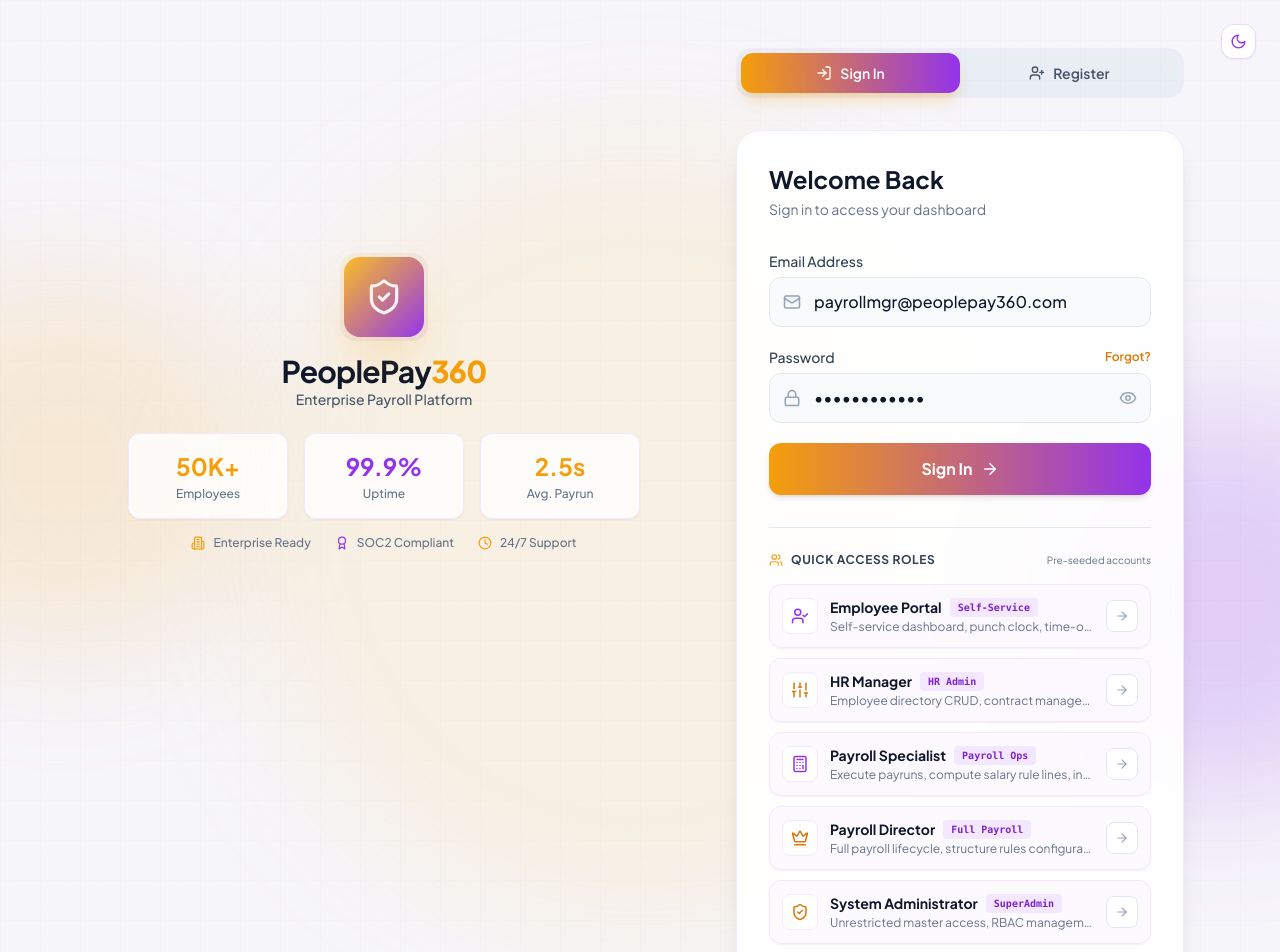
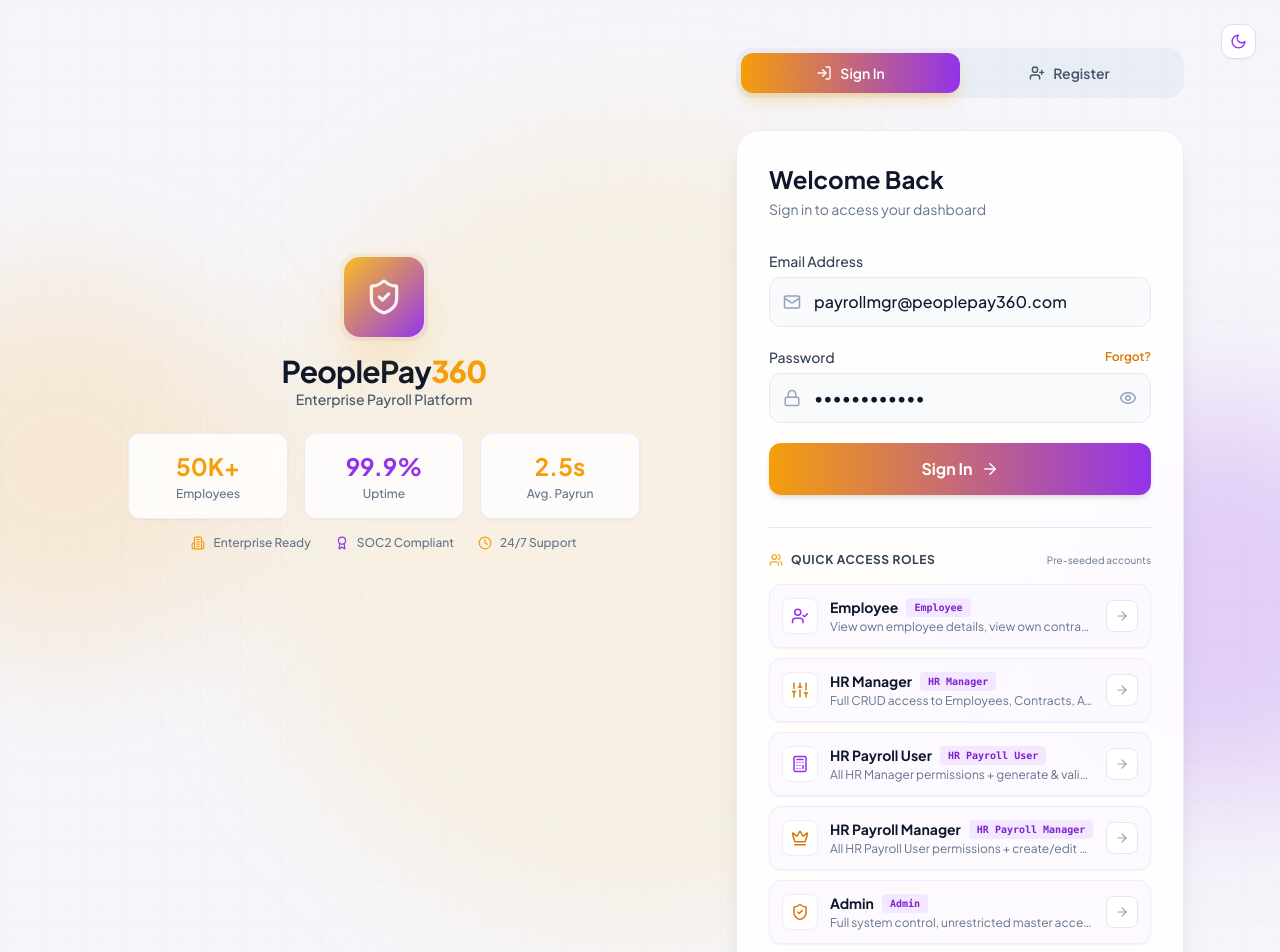
Before and after one commit to helloankitsingh06-bit/odoofinals, a React (Vite) app in the folder frontend/: page / in a window 1280 px wide. Shown: the top 952 px of the page. Built offline with nearby package versions, Linux system fonts and the light colour scheme.

Commit message:
style(rbac): align all UI role titles and descriptions with the official rulebook

```diff
--- a/frontend/src/components/Navbar.tsx
+++ b/frontend/src/components/Navbar.tsx
@@ -23,11 +23,11 @@ interface NavbarProps {
 }
 
 const ROLE_DISPLAY_NAMES: Record<UserRole, string> = {
-  Employee: 'Self-Service',
+  Employee: 'Employee',
   HRManager: 'HR Manager',
-  HRPayrollUser: 'Payroll Ops',
-  HRPayrollManager: 'Payroll Director',
-  Admin: 'Administrator'
+  HRPayrollUser: 'HR Payroll User',
+  HRPayrollManager: 'HR Payroll Manager',
+  Admin: 'Admin'
 };
 
 export const Navbar: React.FC<NavbarProps> = ({ activeTab, setActiveTab }) => {
--- a/frontend/src/context/AuthContext.tsx
+++ b/frontend/src/context/AuthContext.tsx
@@ -37,7 +37,7 @@ const DEMO_USERS: Record<UserRole, { email: string; name: string }> = {
   HRManager: { email: 'hrmanager@peoplepay360.com', name: 'HR Manager' },
   HRPayrollUser: { email: 'payrolluser@peoplepay360.com', name: 'HR Payroll User' },
   HRPayrollManager: { email: 'payrollmgr@peoplepay360.com', name: 'HR Payroll Manager' },
-  Admin: { email: 'admin@peoplepay360.com', name: 'System Administrator' }
+  Admin: { email: 'admin@peoplepay360.com', name: 'Admin' }
 };
 
 export const AuthProvider: React.FC<{ children: React.ReactNode }> = ({ children }) => {
--- a/frontend/src/pages/LoginPage.tsx
+++ b/frontend/src/pages/LoginPage.tsx
@@ -193,11 +193,11 @@ export const LoginPage: React.FC = () => {
   const demoRoles: RoleCard[] = [
     {
       role: 'Employee',
-      title: 'Employee Portal',
+      title: 'Employee',
       name: 'Devon Hayes',
       email: 'employee@peoplepay360.com',
-      desc: 'Self-service dashboard, punch clock, time-off requests & personal payslips',
-      badge: 'Self-Service',
+      desc: 'View own employee details, view own contract, create & view attendance, request time off & balances',
+      badge: 'Employee',
       gradient: 'from-purple-500/20 to-purple-950/10 hover:border-purple-400/60',
       icon: <UserCheck className="text-purple-600 dark:text-purple-300" size={18} />
     },
@@ -206,38 +206,38 @@ export const LoginPage: React.FC = () => {
       title: 'HR Manager',
       name: 'Marcus Sterling',
       email: 'hrmanager@peoplepay360.com',
-      desc: 'Employee directory CRUD, contract management, time-off approvals & schedules',
-      badge: 'HR Admin',
+      desc: 'Full CRUD access to Employees, Contracts, Attendance & Time Off; approve/refuse time off requests',
+      badge: 'HR Manager',
       gradient: 'from-amber-500/20 to-yellow-950/10 hover:border-amber-400/60',
       icon: <Sliders className="text-amber-600 dark:text-amber-300" size={18} />
     },
     {
       role: 'HRPayrollUser',
-      title: 'Payroll Specialist',
+      title: 'HR Payroll User',
       name: 'Jordan Reed',
       email: 'payrolluser@peoplepay360.com',
-      desc: 'Execute payruns, compute salary rule lines, inspect attendance audit warnings',
-      badge: 'Payroll Ops',
+      desc: 'All HR Manager permissions + generate & validate Payslips; read-only access to Salary Rules & Structures',
+      badge: 'HR Payroll User',
       gradient: 'from-purple-500/20 to-violet-950/10 hover:border-purple-400/60',
       icon: <Calculator className="text-purple-600 dark:text-purple-300" size={18} />
     },
     {
       role: 'HRPayrollManager',
-      title: 'Payroll Director',
+      title: 'HR Payroll Manager',
       name: 'Sophia Chen',
       email: 'payrollmgr@peoplepay360.com',
-      desc: 'Full payroll lifecycle, structure rules configuration, mark as Paid & PDF dispatch',
-      badge: 'Full Payroll',
+      desc: 'All HR Payroll User permissions + create/edit Salary Rules, Structures, Packages; full HR & Payroll control',
+      badge: 'HR Payroll Manager',
       gradient: 'from-amber-500/25 to-yellow-950/10 hover:border-amber-400/70',
       icon: <Crown className="text-amber-600 dark:text-amber-400" size={18} />
     },
     {
       role: 'Admin',
-      title: 'System Administrator',
+      title: 'Admin',
       name: 'Root Admin',
       email: 'admin@peoplepay360.com',
-      desc: 'Unrestricted master access, RBAC management, audit trails & security governance',
-      badge: 'SuperAdmin',
+      desc: 'Full system control, unrestricted master access across all modules, RBAC management & security governance',
+      badge: 'Admin',
       gradient: 'from-purple-600/25 to-amber-500/15 hover:border-purple-400/60',
       icon: <ShieldCheck className="text-amber-600 dark:text-amber-300" size={18} />
     }
@@ -561,9 +561,9 @@ export const LoginPage: React.FC = () => {
                     >
                       <option value="Employee">Employee</option>
                       <option value="HRManager">HR Manager</option>
-                      <option value="HRPayrollUser">Payroll Specialist</option>
-                      <option value="HRPayrollManager">Payroll Director</option>
-                      <option value="Admin">System Administrator</option>
+                      <option value="HRPayrollUser">HR Payroll User</option>
+                      <option value="HRPayrollManager">HR Payroll Manager</option>
+                      <option value="Admin">Admin</option>
                     </select>
                   </div>
 
```
